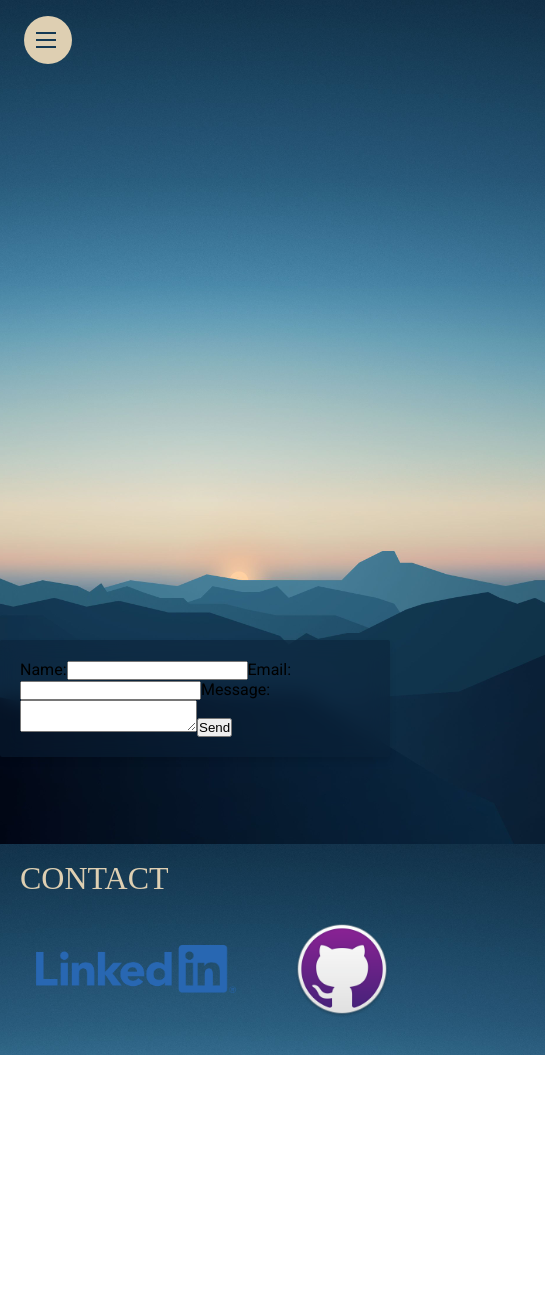
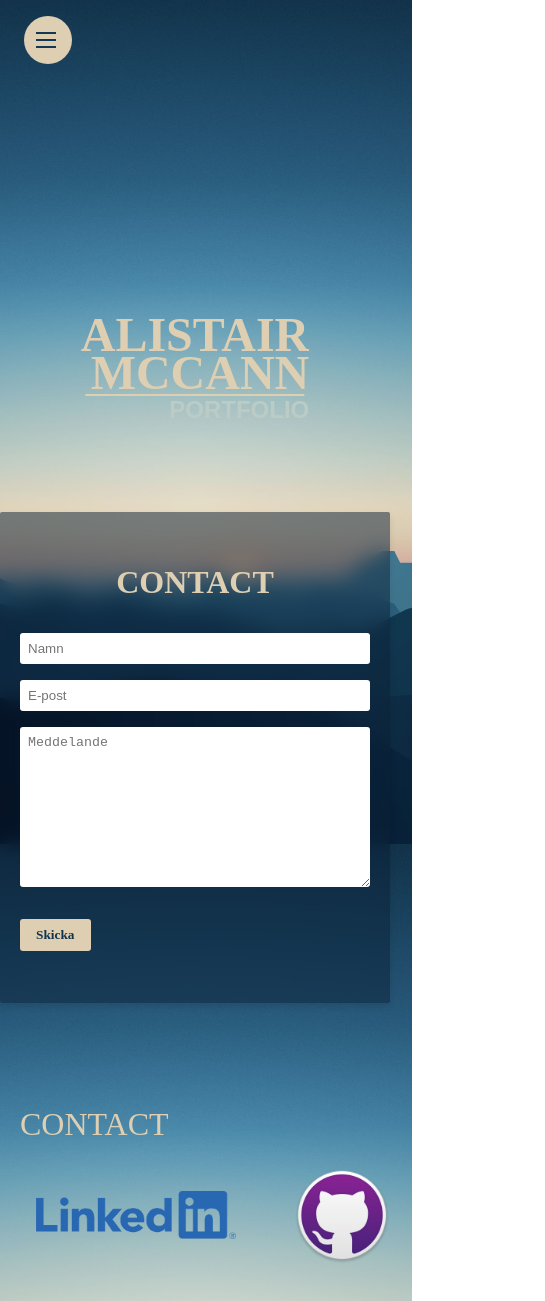
Before and after one commit to GlasMaol/GlasMaol.github.io, a React (Vite) app in the folder Portfolio/: page /contact in a window 390 px wide. Shown: the whole page, 545 px wide, since content can reach past the window. Before the commit the page ends 1055 px from the top, so only its background shows below. Built offline with nearby package versions, Linux system fonts and the light colour scheme.

Commit message:
added contact form and connected to emailJS, lösen kopplad till en .env och gitignored

```diff
--- a/Portfolio/src/components/contentPageHeader/contentPageHeader.css
+++ b/Portfolio/src/components/contentPageHeader/contentPageHeader.css
@@ -1,6 +1,6 @@
 header {
     padding: 1rem;
-    min-height: 40rem;
+    min-height: 20rem;
     width: 100%;
     display: flex;
     flex-direction: row;
--- a/Portfolio/src/index.css
+++ b/Portfolio/src/index.css
@@ -30,3 +30,50 @@ body {
   margin: 0;
   overflow-x: hidden;
 }
+
+@media (max-width: 768px) {
+
+  header,
+  footer {
+      flex-direction: column;
+  }
+
+  .titleCont {
+      max-width: 230px;
+      margin: 0 auto;
+      text-align: right;
+      transform: translateY(-200px);
+  }
+
+  .h1TitleText {
+      font-size: 3em;
+  }
+
+  .h2TitleText {
+      font-size: 1.5em;
+  }
+
+  .frontendSection,
+  .projektOmSection,
+  .projectSection {
+      flex-direction: column;
+  }
+
+  .logoGrid {
+      grid-template-columns: repeat(2, 1fr);
+      grid-template-rows: repeat(3, 1fr);
+  }
+
+  .logoImage {
+      max-width: 70px;
+  }
+
+  .leftArticle,
+  .rightArticle {
+      width: 100%;
+  }
+
+  .projectPic {
+      padding: 0 2rem 2rem 2rem;
+  }
+}
--- a/Portfolio/src/pages/contact/ContactPage.jsx
+++ b/Portfolio/src/pages/contact/ContactPage.jsx
@@ -14,13 +14,14 @@ function ContactPage() {
 
     emailjs.sendForm(
       import.meta.env.VITE_EMAILJS_SERVICE_ID,
-        import.meta.env.VITE_EMAILJS_TEMPLATE_ID,
-        form.current,
-        import.meta.env.VITE_EMAILJS_USER_ID
+      import.meta.env.VITE_EMAILJS_TEMPLATE_ID,
+      form.current,
+      import.meta.env.VITE_EMAILJS_USER_ID
     )
       .then((result) => {
         console.log(result.text);
         setMessageSent(true);
+        form.current.reset();
       }, (error) => {
         console.log(error.text);
         setError('An error occurred while sending the message. Please try again later.');
@@ -31,20 +32,12 @@ function ContactPage() {
     <div>
       <ContentPageHeader />
       <section className='contact-container glassEffectDark'>
-        <form ref={form} onSubmit={sendEmail}>
-          <label>
-            Name:
-            <input type="text" name="user_name" required />
-          </label>
-          <label>
-            Email:
-            <input type="email" name="user_email" required />
-          </label>
-          <label>
-            Message:
-            <textarea name="message" required />
-          </label>
-          <button type="submit">Send</button>
+        <h1 className='h1-contact'>CONTACT</h1>
+        <form className='form' ref={form} onSubmit={sendEmail}>
+          <input className='name-input' type="text" name="user_name" placeholder="Namn" required />
+          <input className='email-input' type="email" name="user_email" placeholder="E-post" required />
+          <textarea className='text-input' name="message" placeholder="Meddelande" required />
+          <button className='form-btn' type="submit">Skicka</button>
         </form>
         {messageSent && <p>Message sent successfully!</p>}
         {error && <p>{error}</p>}
--- a/Portfolio/src/pages/contact/contact.css
+++ b/Portfolio/src/pages/contact/contact.css
@@ -0,0 +1,57 @@
+.contact-container {
+    display: flex;
+    flex-direction: column;
+    align-items: center;
+    padding: 2rem; /* Reduced padding */
+    margin-top: -8rem; /* Optional: Adjust this to pull it higher if needed */
+}
+
+.h1-contact {
+    margin: 2rem;
+    font-family: montserrat;
+    font-size: 2em;
+    color: var(--h1-text-colour);
+}
+
+.form {
+    display: flex;
+    flex-direction: column;
+    align-items: flex-start;
+    width: 100%;
+    max-width: 400px;
+}
+
+.label {
+    margin-bottom: 0.5rem;
+    text-align: left;
+    width: 100%;
+}
+
+.name-input,
+.email-input,
+.text-input {
+    width: 100%;
+    margin-bottom: 1rem;
+    padding: 0.5rem;
+    border: none;
+    outline: none;
+    box-shadow: none;
+    border-radius: 3px;
+}
+
+
+.text-input {
+    min-height: 10rem;
+}
+
+.form-btn {
+    margin-top: 1rem;
+    margin-bottom: 2rem;
+    padding: 0.5rem 1rem;
+    border-radius: 3px;
+    border: none;
+    background-color: var(--h1-text-colour);
+    color: var(--h3-text-colour);
+    font-weight: 800;
+    font-family: montserrat;
+}
```
